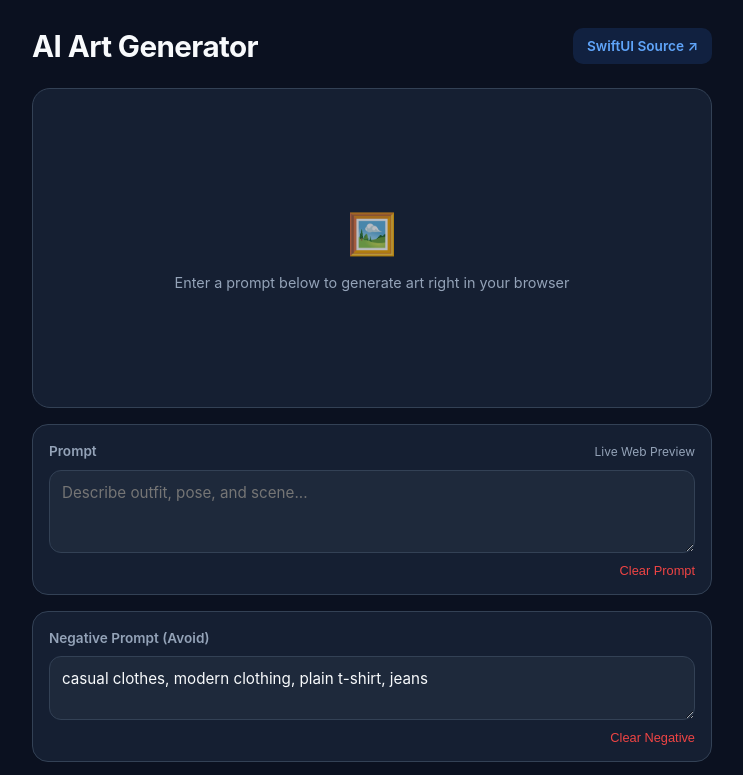
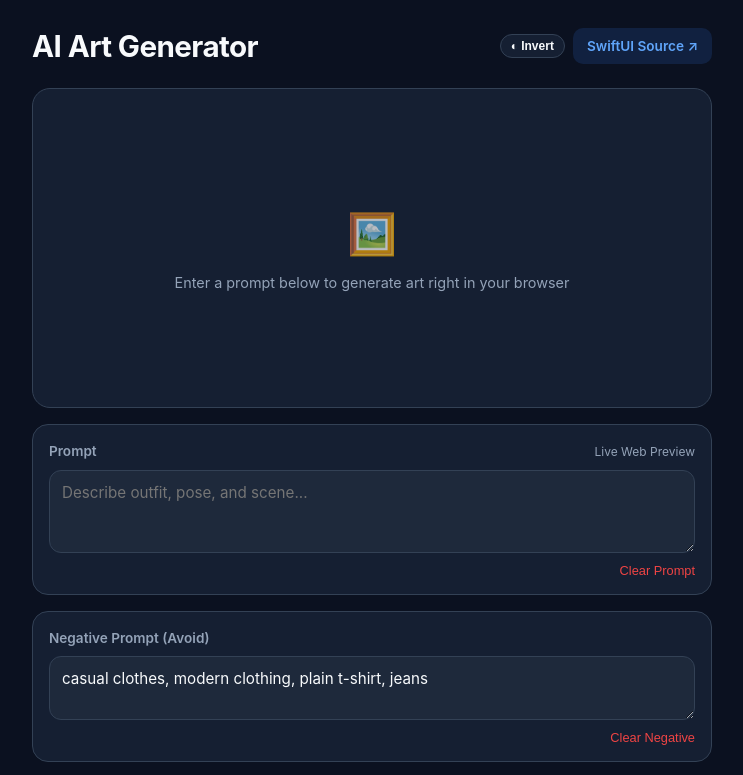
Before and after one commit to Yeahboysuperstar8/swiftui-ai-art-generator, a plain HTML site: page index.html in a window 1280 px wide. Shown: the top 775 px of the page, without its empty margins (268-1011 px from the left). Drawn offline with Linux system fonts and the light colour scheme.

Commit message:
Add invert contrast button to header

```diff
--- a/index.html
+++ b/index.html
@@ -298,7 +298,10 @@
   <div class="wrapper">
     <header>
       <h1>AI Art Generator</h1>
+         <div style="display: flex; align-items: center; gap: 8px;">
+     <button id="invertBtn" class="contrast-btn" title="Invert Contrast">◐ Invert</button>
       <a class="badge-link" href="https://github.com/Yeahboysuperstar8/swiftui-ai-art-generator" target="_blank">SwiftUI Source ↗</a>
+              </div>
     </header>
 
     <div class="preview-box" id="previewBox">
```
